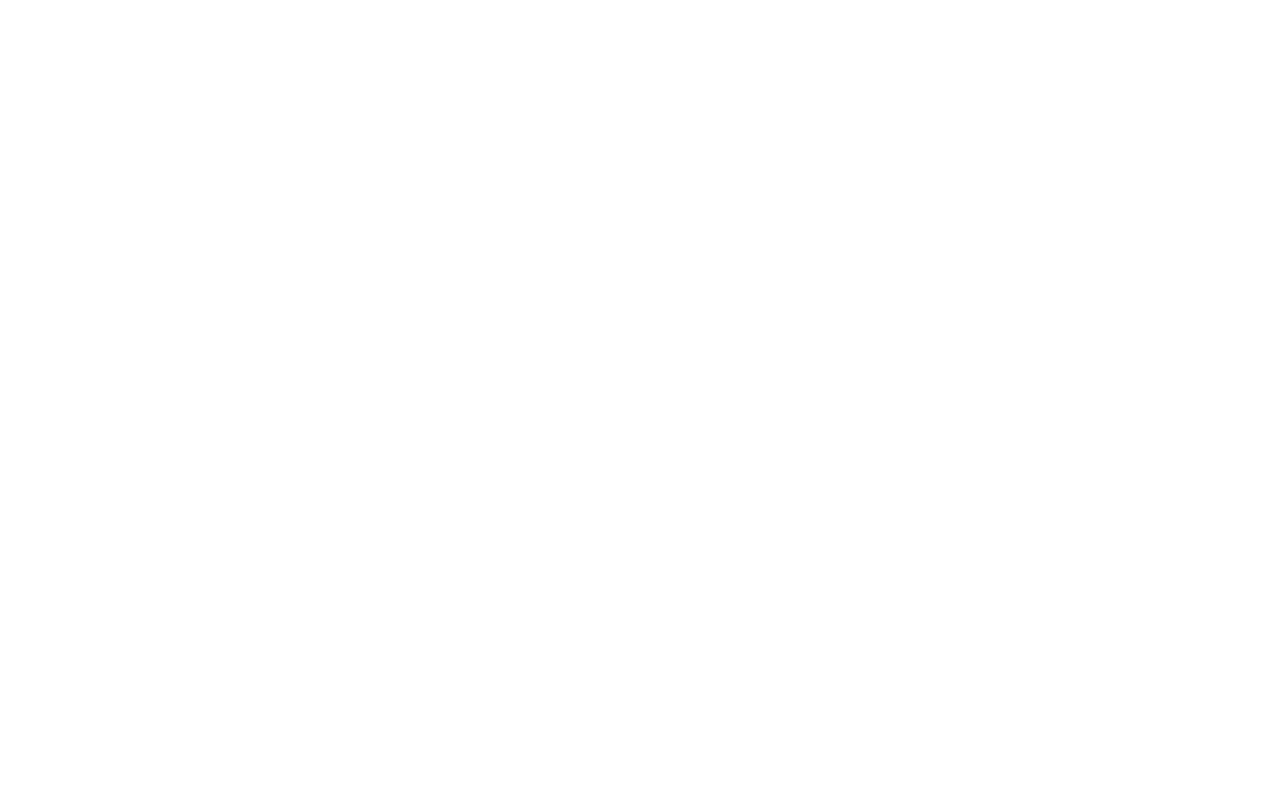
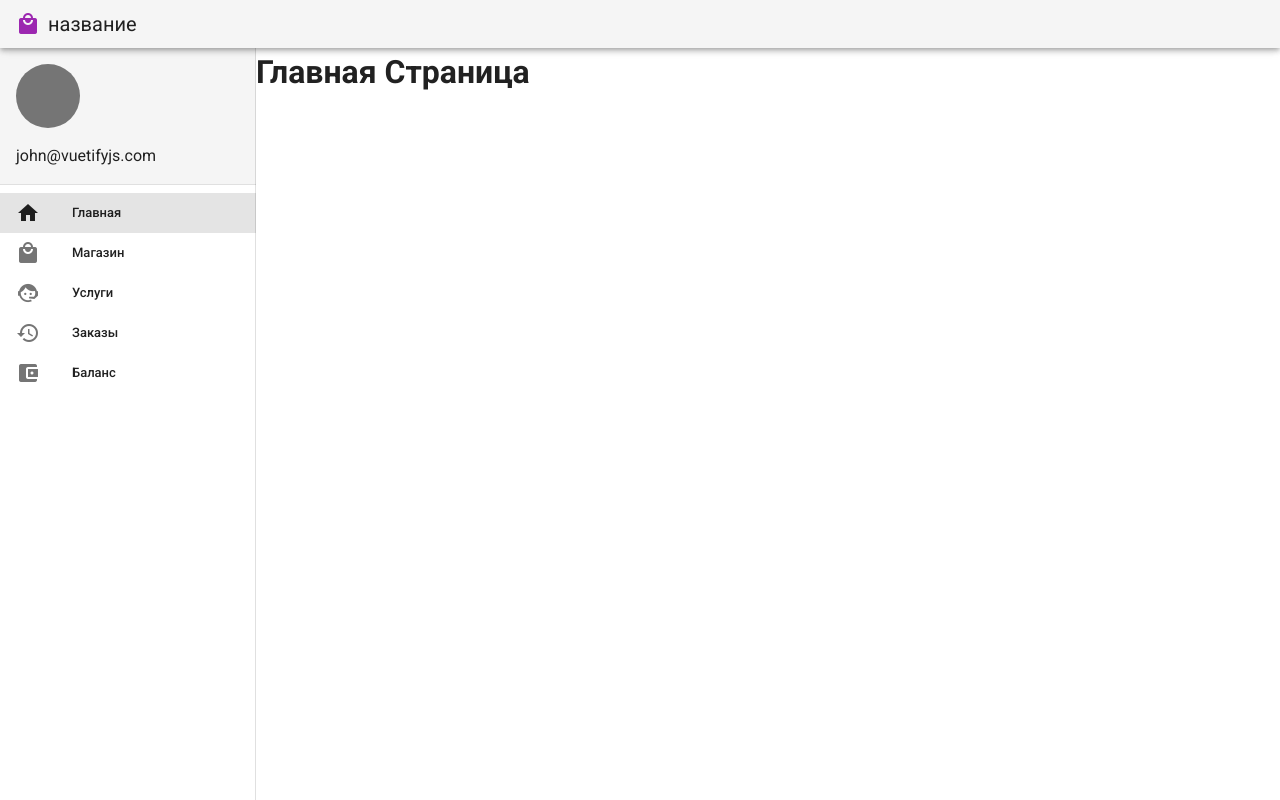
Before and after one commit to Roman9587/Mini-Shop, a Vue app: page / in a window 1280 px wide. Built offline with nearby package versions, Linux system fonts and the light colour scheme.

Commit message:
разбили на компоненты Header и навигацию, настроили роутинг

```diff
--- a/package.json
+++ b/package.json
@@ -9,10 +9,12 @@
   "dependencies": {
     "core-js": "^3.6.5",
     "vue": "^2.6.11",
+    "vue-router": "^3.2.0",
     "vuetify": "^2.4.0"
   },
   "devDependencies": {
     "@vue/cli-plugin-babel": "~4.5.0",
+    "@vue/cli-plugin-router": "^4.5.11",
     "@vue/cli-service": "~4.5.0",
     "sass": "^1.32.0",
     "sass-loader": "^10.0.0",
--- a/src/App.vue
+++ b/src/App.vue
@@ -1,9 +1,26 @@
 <template>
-  <div id='app'></div>
+  <v-app app>
+    <Header />
+    <SideBar />
+
+    <v-main>
+      <router-view />
+    </v-main>
+  </v-app>
 </template>
 
 <script>
-export default {}
+import Header from '@/components/Header'
+import SideBar from '@/components/SideBar'
+
+export default {
+  data: () => ({}),
+
+  components: {
+    Header,
+    SideBar,
+  },
+}
 </script>
 
 <style>
--- /dev/null
+++ b/src/components/Header.vue
@@ -0,0 +1,6 @@
+<template>
+  <v-app-bar app dense clipped-left>
+    <v-icon color='purple' class='mr-2'>mdi-shopping</v-icon>
+    <v-toolbar-title>название</v-toolbar-title>
+  </v-app-bar>
+</template>
--- /dev/null
+++ b/src/components/SideBar.vue
@@ -0,0 +1,62 @@
+<template>
+  <v-navigation-drawer clipped permanent app>
+    <v-sheet color='grey lighten-4' class='pa-4'>
+      <v-avatar class='mb-4' color='grey darken-1' size='64'></v-avatar>
+
+      <div>john@vuetifyjs.com</div>
+    </v-sheet>
+
+    <v-divider></v-divider>
+
+    <v-list>
+      <v-list-item
+        dense
+        v-for='(link, idx) of links'
+        :key='idx'
+        :to='link.route'
+      >
+        <v-list-item-icon>
+          <v-icon>{{ link.icon }}</v-icon>
+        </v-list-item-icon>
+
+        <v-list-item-content>
+          <v-list-item-title>{{ link.text }}</v-list-item-title>
+        </v-list-item-content>
+      </v-list-item>
+    </v-list>
+  </v-navigation-drawer>
+</template>
+
+<script>
+export default {
+  data: () => ({
+    links: [
+      {
+        icon: 'mdi-home',
+        route: '/',
+        text: 'Главная',
+      },
+      {
+        icon: 'mdi-shopping',
+        route: '/shop',
+        text: 'Магазин',
+      },
+      {
+        icon: 'mdi-face-agent',
+        route: '',
+        text: 'Услуги',
+      },
+      {
+        icon: 'mdi-history',
+        route: '',
+        text: 'Заказы',
+      },
+      {
+        icon: 'mdi-wallet',
+        route: '',
+        text: 'Баланс',
+      },
+    ],
+  }),
+}
+</script>
--- a/src/main.js
+++ b/src/main.js
@@ -1,10 +1,12 @@
 import Vue from 'vue'
 import App from './App.vue'
 import vuetify from './plugins/vuetify';
+import router from './router'
 
 Vue.config.productionTip = false
 
 new Vue({
   vuetify,
+  router,
   render: h => h(App)
 }).$mount('#app')
--- a/src/view/Page2.vue
+++ /dev/null
@@ -1,5 +0,0 @@
-<template>
-  <div>
-    <h2>страница 1</h2>
-  </div>
-</template>
--- a/src/view/Page1.vue
+++ b/src/view/Shop.vue
@@ -1,5 +1,5 @@
 <template>
   <div>
-    <h2>страница 1</h2>
+    <h2>магазин</h2>
   </div>
 </template>
--- /dev/null
+++ b/src/views/About.vue
@@ -0,0 +1,5 @@
+<template>
+  <div class="about">
+    <h1>This is an about page</h1>
+  </div>
+</template>
```
Also changed, not shown: src/router.js (+4 -9 lines), src/router/index.js (added, +27 -0 lines), src/views/Home.vue (added, +18 -0 lines), 1 other file (tests, documents, lock files or other folders).
